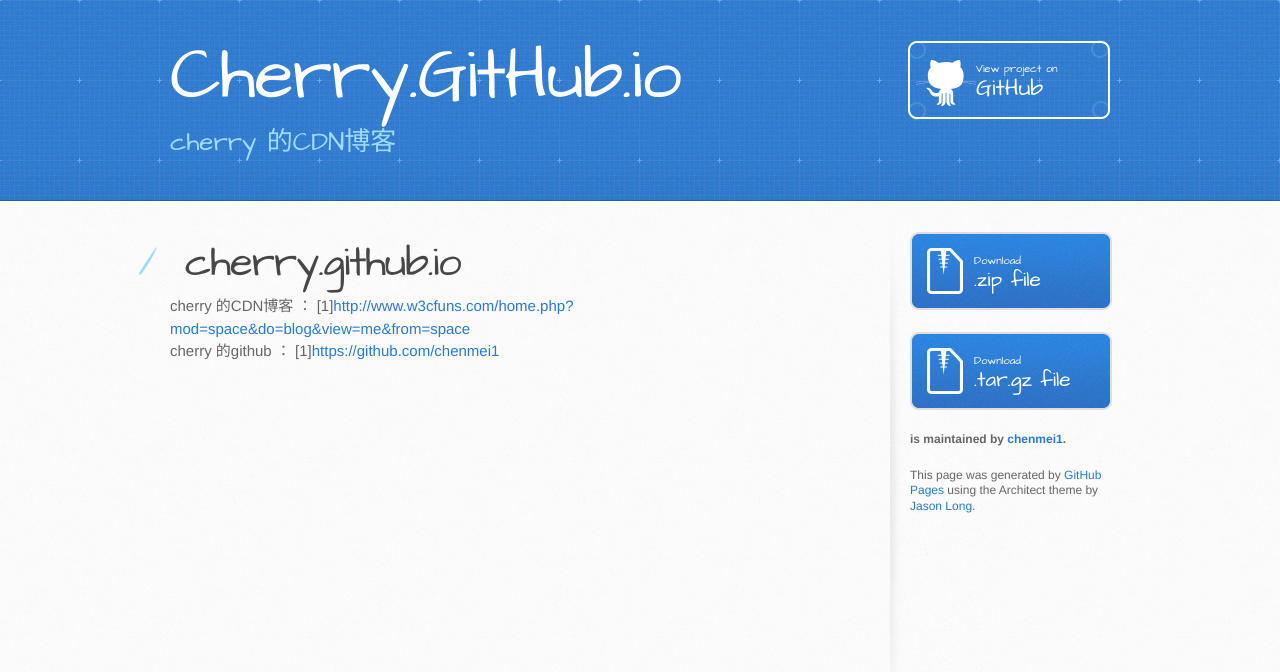
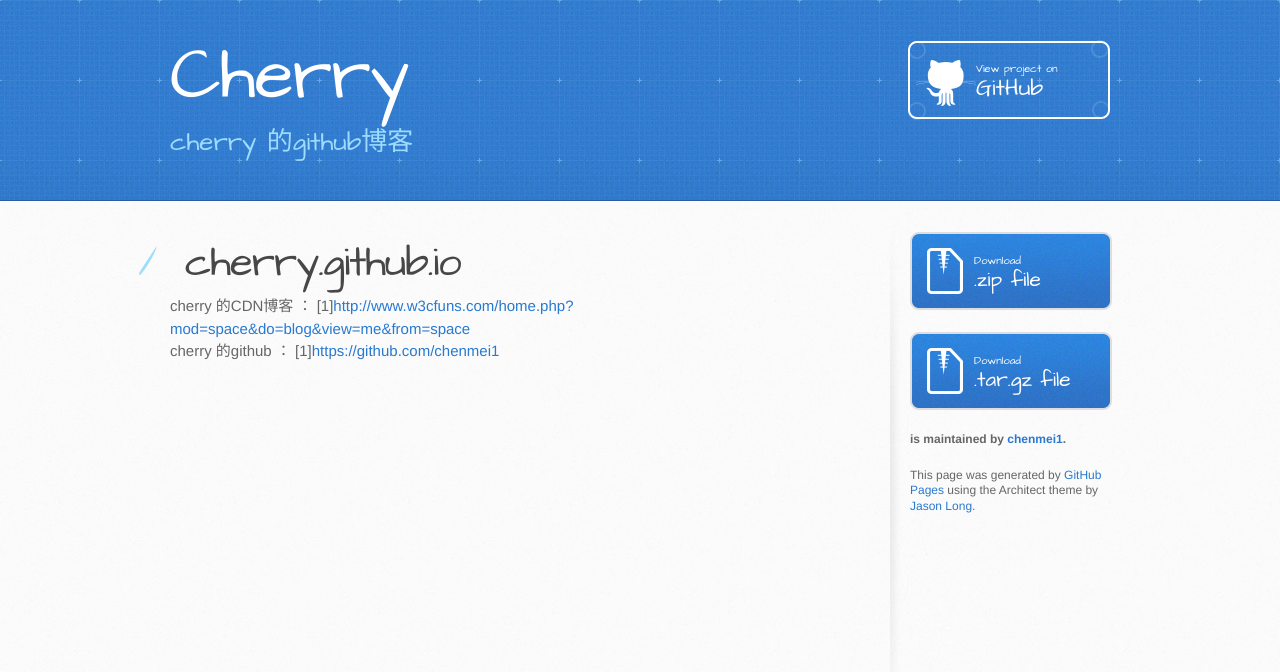
Before and after one commit to chenmei1/blog, a plain HTML site: page index.html in a window 1280 px wide. Drawn offline with Linux system fonts and the light colour scheme.

Commit message:
update title

```diff
--- a/index.html
+++ b/index.html
@@ -19,8 +19,8 @@
   <body>
     <header>
       <div class="inner">
-        <h1>Cherry.GitHub.io</h1>
-        <h2>cherry 的CDN博客</h2>
+        <h1>Cherry</h1>
+        <h2>cherry 的github博客</h2>
         <a href="https://github.com/chenmei1/cherry.github.io" class="button"><small>View project on</small> GitHub</a>
       </div>
     </header>
```
